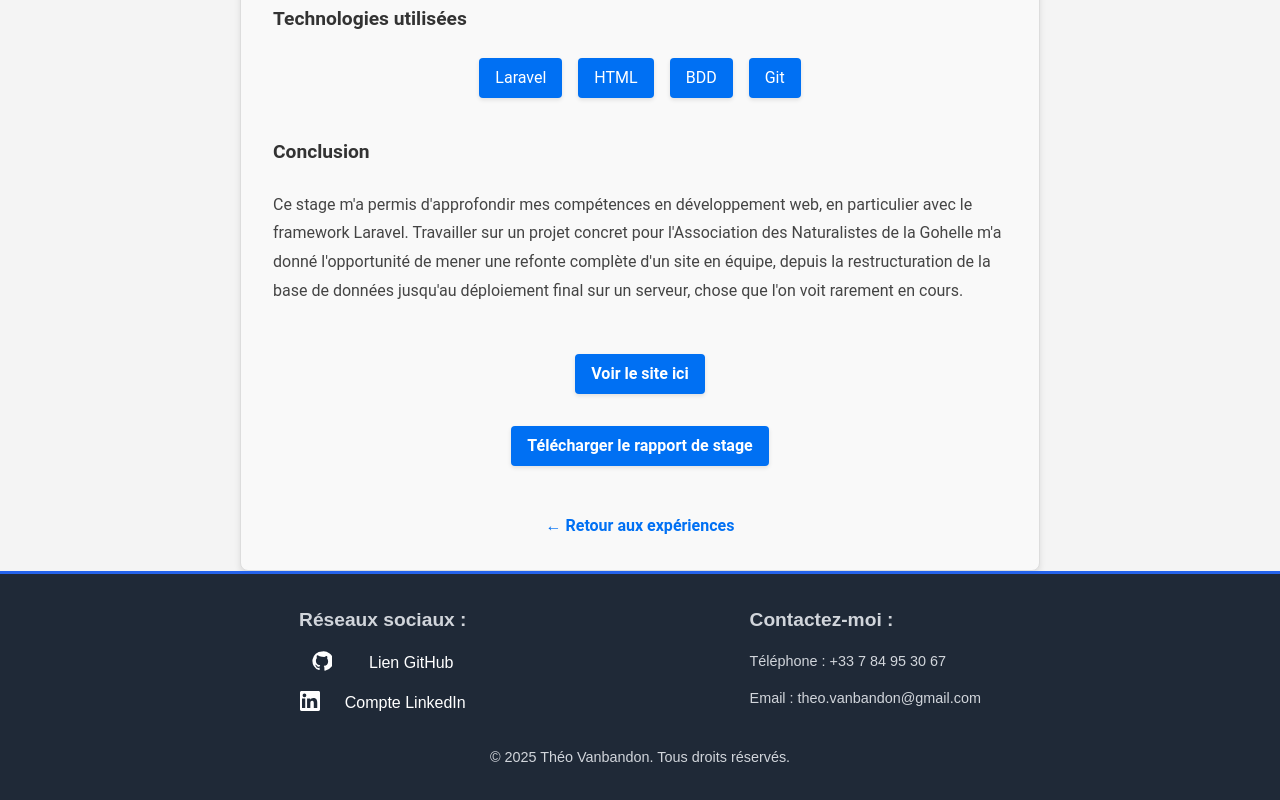
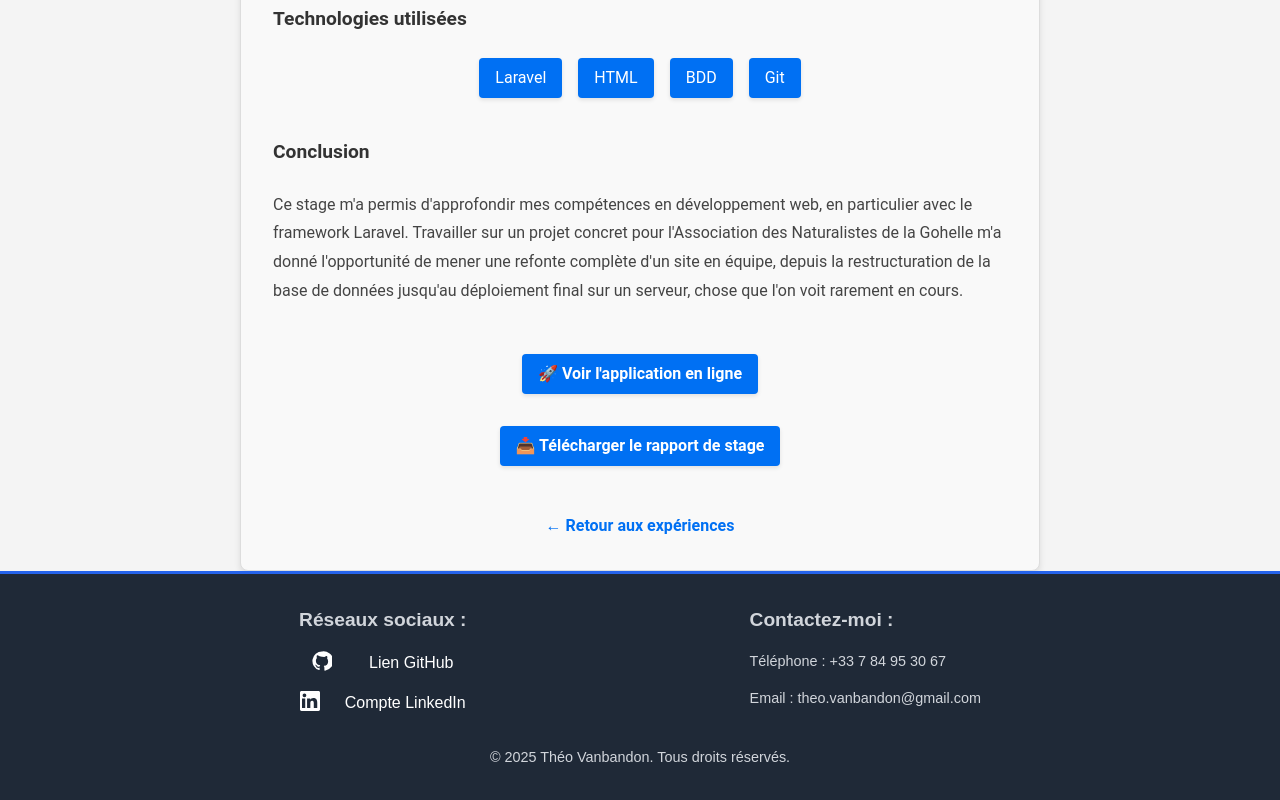
Before and after one commit to theo-vanbandon/portfolio-nextjs, a Next.js app: page /experiences/stage in a window 1280 px wide. Shown: the part 914-1714 px from the top of the page. Built offline with nearby package versions, Linux system fonts and the light colour scheme.

Commit message:
:lipstick: Ajouts d'émojis

```diff
--- a/app/experiences/dsi/page.tsx
+++ b/app/experiences/dsi/page.tsx
@@ -79,7 +79,7 @@ export default function Dsi() {
             <div className="link-container">
                 <Link href="/files/Rapport%20de%20stage%20Semences%20de%20France.pdf" className="download-link"
                       download>
-                    Télécharger le rapport de stage
+                    📥 Télécharger le rapport de stage
                 </Link>
                 <Link href="/#experiences" className="back-link">
                     ← Retour aux expériences
--- a/app/experiences/marathon-web/page.tsx
+++ b/app/experiences/marathon-web/page.tsx
@@ -46,7 +46,7 @@ export default function MarathonWeb() {
             <div className="link-container">
                 <a href="/files/sujet-marathon/index.html" className="styled-link" target="_blank"
                    rel="noopener noreferrer">
-                    Voir le sujet ici
+                    📄 Voir le sujet ici
                 </a>
             </div>
 
@@ -70,7 +70,7 @@ export default function MarathonWeb() {
 
             <div className="link-container">
                 <Link href="https://github.com/theo-vanbandon/web-marathon-project" className="download-link" download>
-                    Lien du projet
+                    📂 Voir le code sur GitHub
                 </Link>
                 <Link href="/#experiences" className="back-link">
                     ← Retour aux expériences
--- a/app/experiences/ray-tracing/page.tsx
+++ b/app/experiences/ray-tracing/page.tsx
@@ -58,7 +58,7 @@ export default function RayTracing() {
 
             <div className="link-container">
                 <Link href="https://github.com/theo-vanbandon/ray-tracing-project" className="download-link" download>
-                    Lien du projet
+                    📂 Voir le code sur GitHub
                 </Link>
                 <Link href="/#experiences" className="back-link">
                     ← Retour aux expériences
--- a/app/experiences/stage/page.tsx
+++ b/app/experiences/stage/page.tsx
@@ -65,10 +65,10 @@ export default function Stage() {
 
             <div className="link-container">
                 <Link href="https://assonaturegohelle.net/" className="styled-link">
-                    Voir le site ici
+                    🚀 Voir l&apos;application en ligne
                 </Link>
                 <Link href="/files/Rapport%20de%20stage.pdf" className="download-link" download>
-                    Télécharger le rapport de stage
+                    📥 Télécharger le rapport de stage
                 </Link>
                 <Link href="/#experiences" className="back-link">
                     ← Retour aux expériences
--- a/app/experiences/vibrations/page.tsx
+++ b/app/experiences/vibrations/page.tsx
@@ -72,7 +72,7 @@ export default function VibrationsProject() {
             <div className="link-container">
                 <Link href="/files/Dossier%20de%20projet%20maintenance%20prédictive%20des%20machines%20tournantes.pdf"
                       className="download-link" download>
-                    Télécharger le dossier de projet
+                    📥 Télécharger le dossier de projet
                 </Link>
                 <Link href="/#experiences" className="back-link">
                     ← Retour aux expériences
--- a/app/experiences/watif/page.tsx
+++ b/app/experiences/watif/page.tsx
@@ -75,7 +75,7 @@ export default function WatifProject() {
             <div className="link-container">
                 <Link href="https://github.com/orgs/watif-projects/repositories" className="styled-link"
                       target="_blank">
-                    Voir les projets sur GitHub
+                    📂 Voir le code sur GitHub
                 </Link>
                 <Link href="/#experiences" className="back-link">
                     ← Retour aux expériences
```
